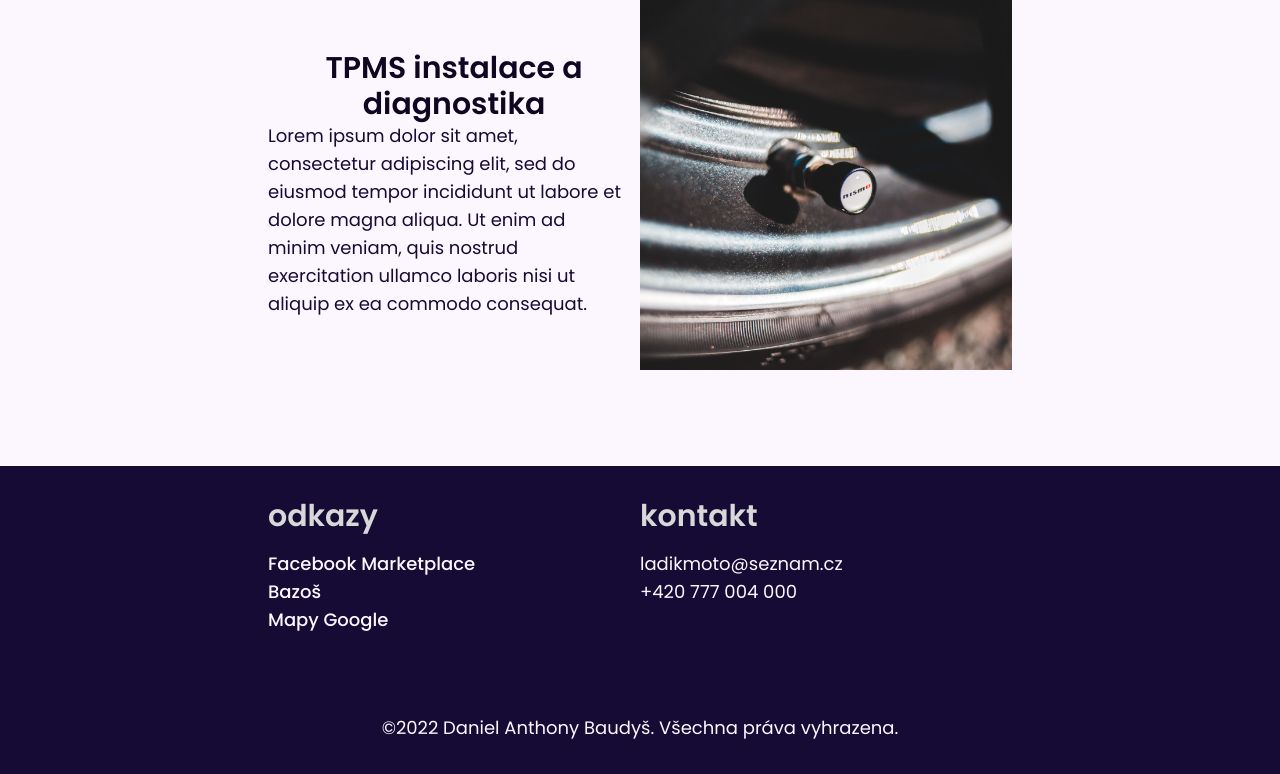
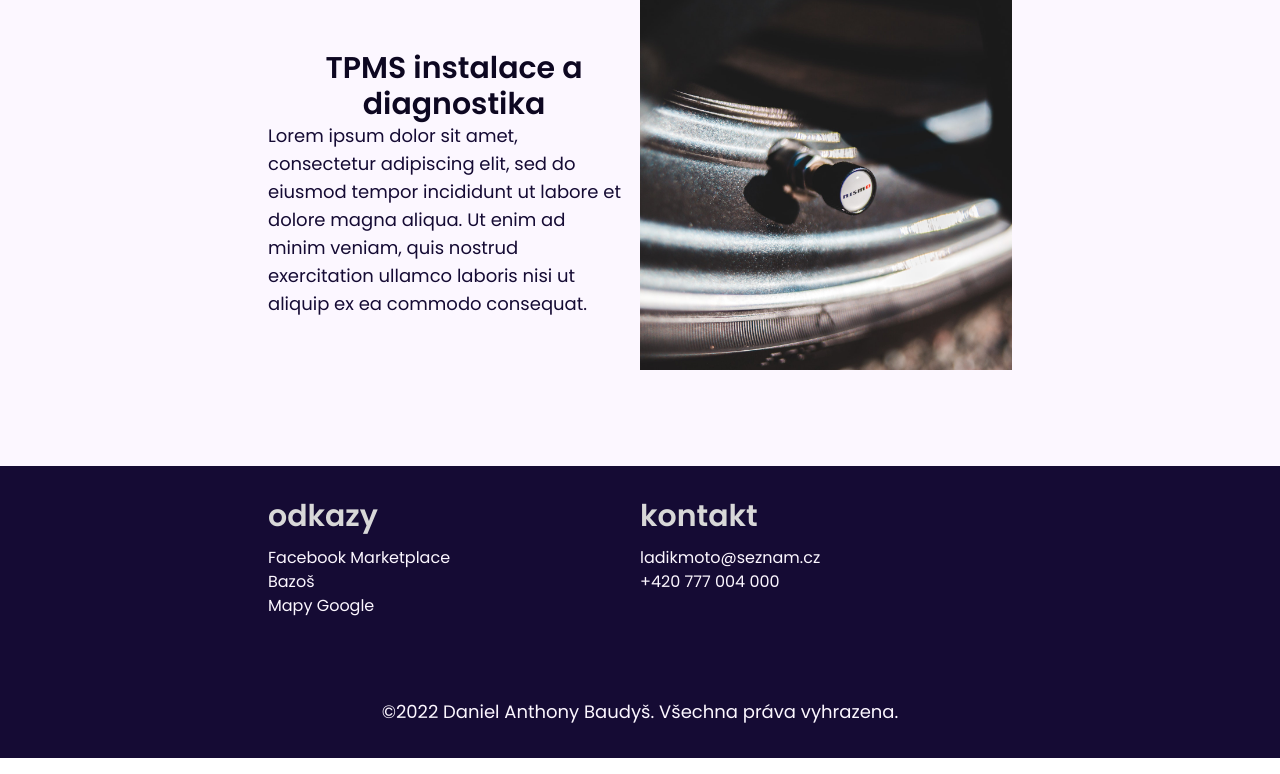
Before and after one commit to ton1czech/pneuservis-baudys, a React (Vite) app: page / in a window 1280 px wide. Shown: the part 1793-2567 px from the top of the page. Built offline with nearby package versions, Linux system fonts and the light colour scheme.

Commit message:
👌 IMPROVE: footer changes

```diff
--- a/src/components/Footer.jsx
+++ b/src/components/Footer.jsx
@@ -6,14 +6,14 @@ export default function Footer() {
       <div className='py-6 sm:py-8 text-center'>
         <div className='grid sm:grid-cols-2'>
           <ul className='sm:text-left'>
-            <li className='subheading pb-2 sm:pb-4'>
-              <h1>odkazy</h1>
+            <li>
+              <h1 className='subheading pb-2 sm:pb-3'>odkazy</h1>
             </li>
             <li>
               <a
                 href='https://www.facebook.com/marketplace/profile/100078154283635/?ref=share_attachment'
                 target='_blank'
-                className='link sm:text-lg'
+                className='link font-normal'
               >
                 Facebook Marketplace
               </a>
@@ -22,7 +22,7 @@ export default function Footer() {
               <a
                 href='https://www.bazos.cz/search.php?hledat=777004000&rubriky=www&hlokalita=&humkreis=25&cenaod=&cenado=&Submit=Hledat&kitx=ano'
                 target='_blank'
-                className='link sm:text-lg'
+                className='link font-normal'
               >
                 Bazoš
               </a>
@@ -31,7 +31,7 @@ export default function Footer() {
               <a
                 href='https://goo.gl/maps/zsaWsHR8UZAxUF7j6'
                 target='_blank'
-                className='link sm:text-lg'
+                className='link font-normal'
               >
                 Mapy Google
               </a>
@@ -39,13 +39,13 @@ export default function Footer() {
           </ul>
           <ul className='sm:text-left pt-8 sm:pt-0'>
             <li>
-              <h1 className='subheading pb-2 sm:pb-4'>kontakt</h1>
+              <h1 className='subheading pb-2 sm:pb-3'>kontakt</h1>
             </li>
             <li>
-              <p className='text'>ladikmoto@seznam.cz</p>
+              <p className='text text-sm sm:text-base'>ladikmoto@seznam.cz</p>
             </li>
             <li>
-              <p className='text'>+420 777 004 000</p>
+              <p className='text text-sm sm:text-base'>+420 777 004 000</p>
             </li>
           </ul>
         </div>
```
